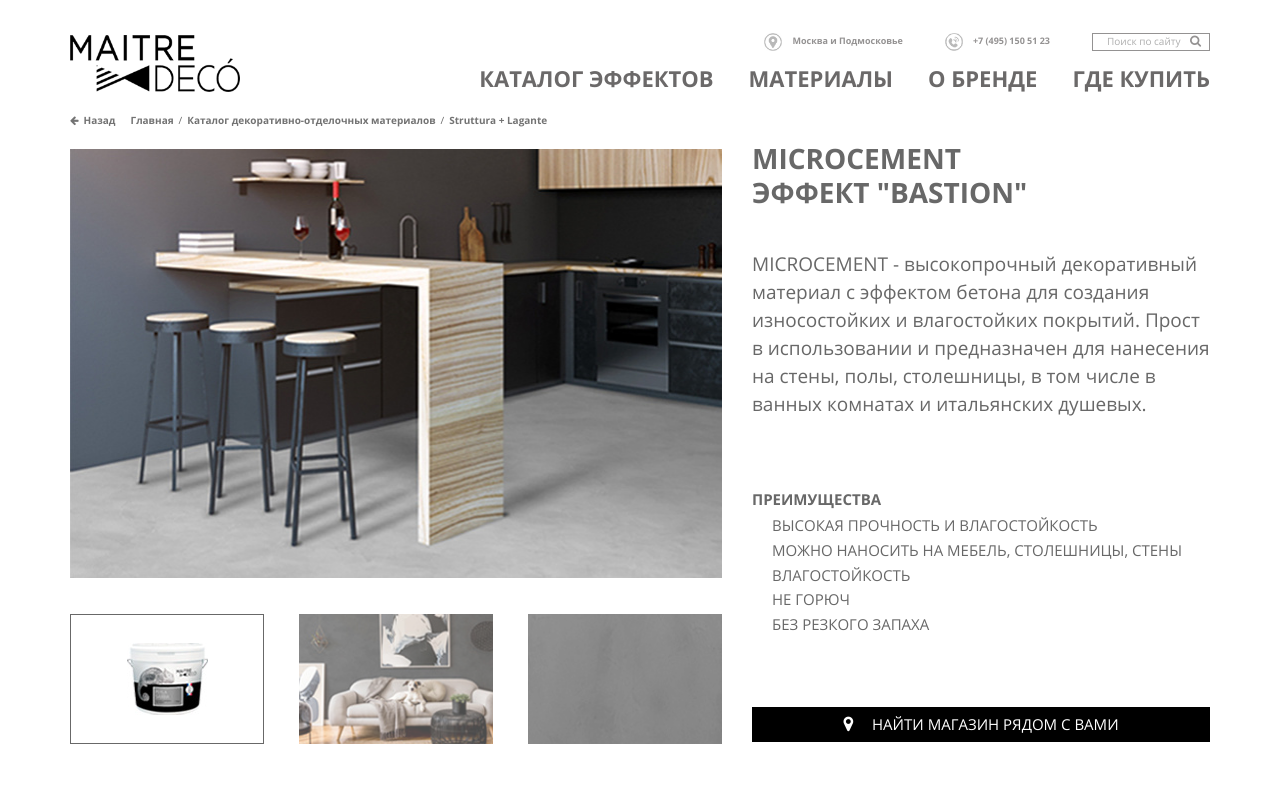
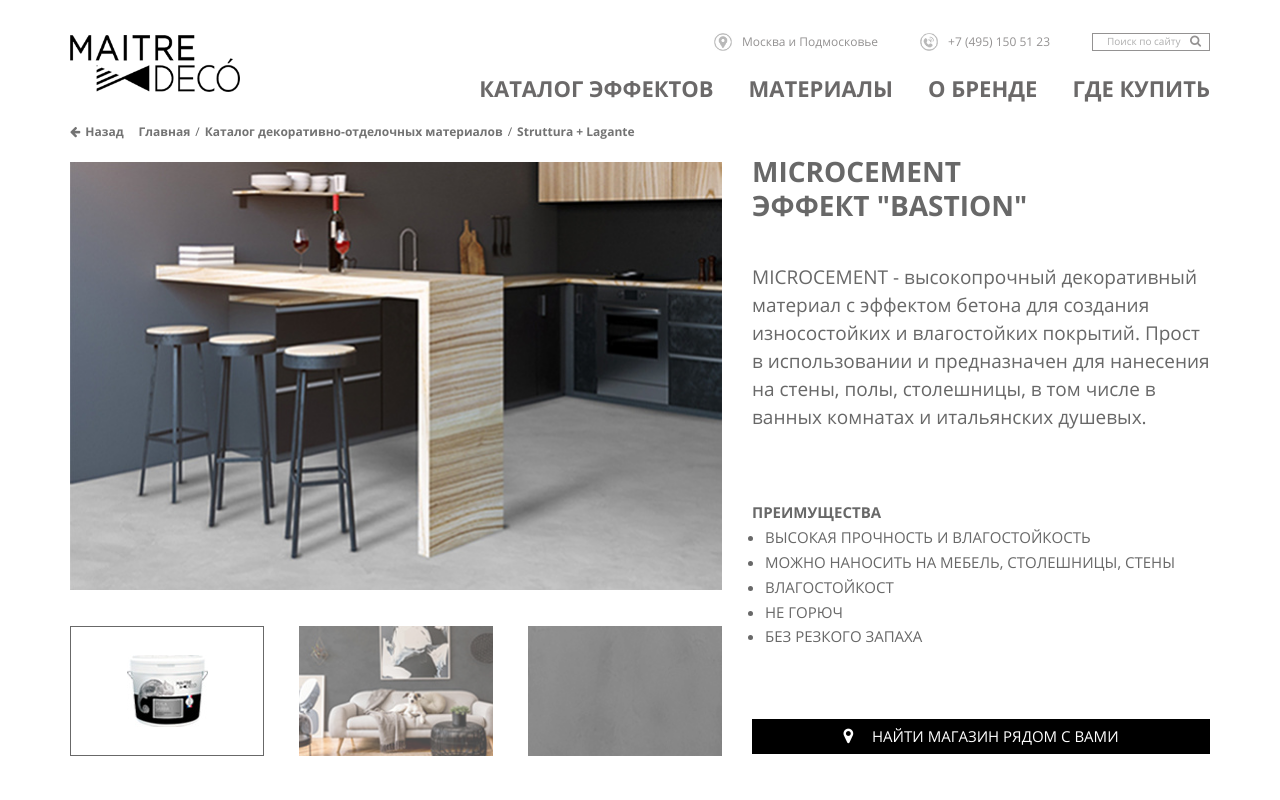
Before and after one commit to YakovSPb/MaitreDeco, a website: page app/index2.html in a window 1280 px wide. Shown: the top 800 px of the page. Drawn offline with Linux system fonts and the light colour scheme.

Commit message:
Clent fixed

```diff
--- a/app/index2.html
+++ b/app/index2.html
@@ -199,12 +199,13 @@
 						<div class="card__content">MICROCEMENT - высокопрочный декоративный материал с эффектом бетона для создания износостойких и влагостойких покрытий. Прост в использовании и предназначен для нанесения на стены, полы, столешницы, в том числе в ванных комнатах и итальянских душевых.</div>
 						<div class="card__primary">
 							<b>ПРЕИМУЩЕСТВА</b>
-							<span>
-								ВЫСОКАЯ ПРОЧНОСТЬ И ВЛАГОСТОЙКОСТЬ<br/>
-								МОЖНО НАНОСИТЬ НА МЕБЕЛЬ, СТОЛЕШНИЦЫ, СТЕНЫ<br/>
-								ВЛАГОСТОЙКОСТЬ<br/>
-								НЕ ГОРЮЧ<br/>
-								БЕЗ РЕЗКОГО ЗАПАХА
+							<ul>
+								<li>ВЫСОКАЯ ПРОЧНОСТЬ И ВЛАГОСТОЙКОСТЬ</li>
+								<li>МОЖНО НАНОСИТЬ НА МЕБЕЛЬ, СТОЛЕШНИЦЫ, СТЕНЫ</li>
+								<li>ВЛАГОСТОЙКОСТ</li>
+								<li>НЕ ГОРЮЧ</li>
+								<li>БЕЗ РЕЗКОГО ЗАПАХА</li>
+							</ul>
 							</span>
 							<a class="card__btn"><i class="fa fa-map-marker"></i> Найти магазин рядом с вами</a>
 						</div>
--- a/app/sass/main.sass
+++ b/app/sass/main.sass
@@ -132,8 +132,8 @@
 			justify-content: flex-start
 			align-items: flex-start
 	&__location
-		font-weight: bold
-		font-size: 9px
+		font-weight: 500
+		font-size: 12px
 		display: flex
 		align-items: center
 		margin-right: 42px
@@ -149,8 +149,8 @@
 			height: 18px
 			margin-right: 10px
 	&__phone
-		font-weight: bold
-		font-size: 9px
+		font-weight: 500
+		font-size: 12px
 		display: flex
 		align-items: center
 		margin-right: 42px
@@ -209,8 +209,9 @@
 	&__list
 		display: flex
 		list-style-type: none
-		font-weight: bold
+		font-weight: 700
 		margin-bottom: 5px
+		margin-top: 10px
 		+media-breakpoint-down(lg)
 			flex-direction: column
 			padding: 0px 20px 20px 20px
@@ -252,12 +253,15 @@
 			position: relative
 			&__text
 				position: absolute
-				left: 0
+				left: 87px
 				bottom: 30px
+				+media-breakpoint-down(md)
+					left: 0
 				.h1
 					max-width: 440px
 					background: #000
-					padding: 26px 30px 10px 20px
+					padding: 20px 30px 5px 20px
+					margin-bottom: 0
 					+media-breakpoint-down(md)
 						font-size: 20px
 						line-height: 25px
@@ -491,7 +495,6 @@
 		text-transform: uppercase
 		line-height: 38px
 		margin-right: 60px
-		margin-bottom: 30px
 		+media-breakpoint-down(lg)
 			margin-right: 0
 		img
@@ -506,8 +509,9 @@
 		position: relative
 		margin-right: 25px
 		+media-breakpoint-down(lg)
+			margin-top: 10px
 			margin-right: 0
-			margin-bottom: 20px
+			margin-bottom: 10px
 		.selectize-dropdown, .selectize-input, .selectize-input input
 			color: #b4b4b4!important
 
@@ -524,7 +528,7 @@
 			text-decoration: none
 			font-size: 16px
 	&__map
-		margin-top: 20px
+		margin-top: 10px
 		img
 			width: 100%
 			object-fit: cover
@@ -710,7 +714,7 @@
 	margin-top: 10px
 	&__top-inner
 		display: flex
-		font-size: 10px
+		font-size: 12px
 	&__back
 		color: #737373
 		font-weight: bold
@@ -813,6 +817,8 @@
 	&__primary
 		margin-top: 70px
 		font-size: 15px
+		ul
+			padding-left: 13px
 		+media-breakpoint-down(md)
 			margin-top: 20px
 		b
```
Also changed, not shown: app/css/styles.min.css.
